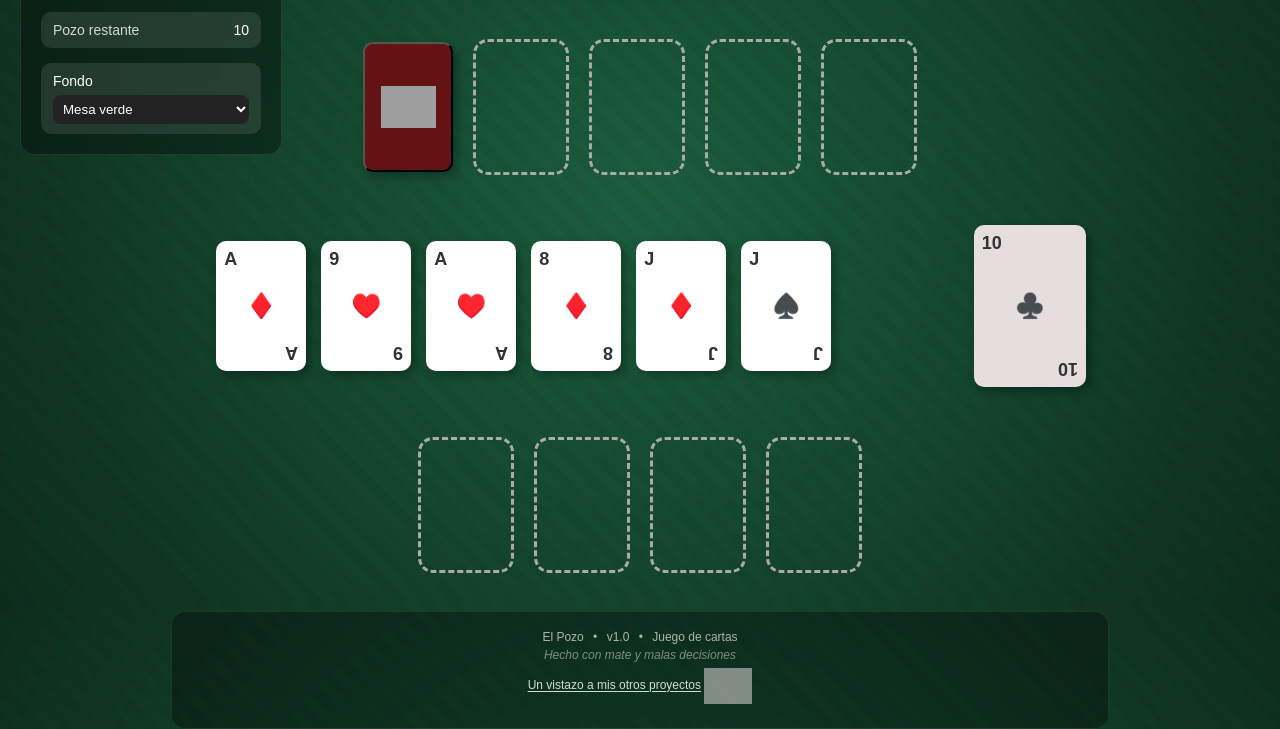
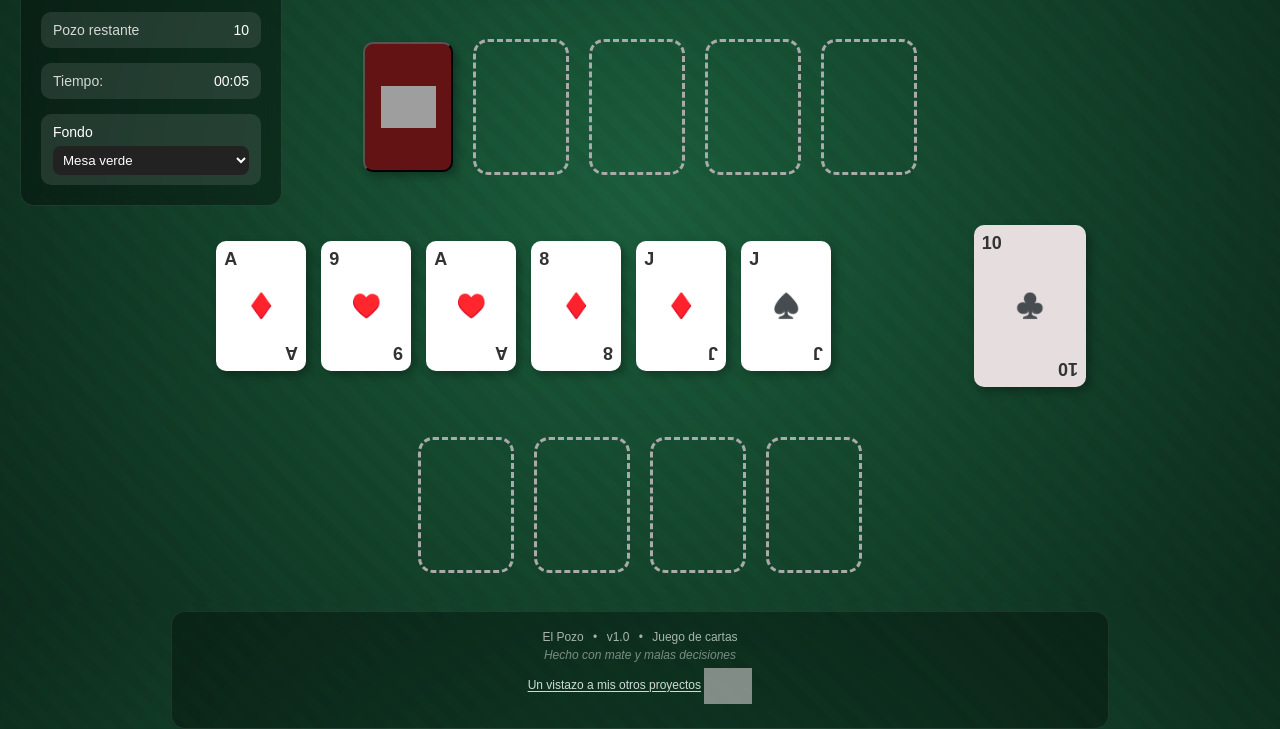
Before and after one commit to AgussN1T/pozo-game, a website with bundled scripts: page index.html in a window 1280 px wide. Shown: the part 198-927 px from the top of the page. Built offline with nearby package versions, Linux system fonts and the light colour scheme; grey boxes are pictures that could not be loaded.

Commit message:
agregado cronometro al hud y al modal de finalizacion de partida

```diff
--- a/index.html
+++ b/index.html
@@ -39,6 +39,10 @@
             <span class="label">Pozo restante</span>
             <span id="contador-pozoRestante">0</span>
         </div>
+        <div class="hud-item">
+            <span class="label">Tiempo:</span>
+            <span id="cronometro">00:00</span>
+        </div>
 
         <div class="hud-item hud-fondo">
             <label for="selector-fondo">Fondo</label>
@@ -61,6 +65,10 @@
                 <h2>🎉 ¡Ganaste la partida!</h2>
                 <p>Excelente jugada</p>
 
+                <div class="tiempo-final">
+                    Tiempo total: <span id="tiempo-modal">00:00</span>
+                </div>
+
                 <div class="acciones-modal">
                     <button id="btn-reiniciar" class="boton">Jugar otra vez</button>
                     <button id="btn-salir" class="boton">Salir</button>
@@ -72,7 +80,8 @@
         <div class="game-area">
 
             <section class="zona-juego zona-mesa">
-        <button id="btn-repartir" class="carta mazo"><strong><img src="assets\joker.png" alt="Joker" class="imagen-joker-mazo"></strong></button>
+                <button id="btn-repartir" class="carta mazo"><strong><img src="assets\joker.png" alt="Joker"
+                            class="imagen-joker-mazo"></strong></button>
                 <div id="mesa0" class="mesa"></div>
                 <div id="mesa1" class="mesa"></div>
                 <div id="mesa2" class="mesa"></div>
--- a/script.js
+++ b/script.js
@@ -283,12 +283,15 @@ const modalVictoria = document.getElementById('modal-victoria-fondo');
 const btnSalir = document.getElementById('btn-salir');
 
 function mostrarVictoria() {
+    clearInterval(intervalo);
+    const tiempoAlcanzado = document.getElementById("cronometro").innerText;
+    document.getElementById("tiempo-modal").innerText = tiempoAlcanzado;
     modalVictoria.classList.remove('oculto');
 }
 
-function ocultarVictoria() {
-    modalVictoria.classList.add('oculto');
-}
+// function ocultarVictoria() {
+//     modalVictoria.classList.add('oculto');
+// }
 
 // btnReiniciar.addEventListener('click', () => {
 //     ocultarVictoria();
@@ -359,7 +362,30 @@ function renderizarCarta(divCarta, carta) {
 
 }
 
+let segundos = 0;
+let intervalo;
+
+function iniciarCronometro() {
+    if (intervalo) clearInterval(intervalo);
+
+    intervalo = setInterval(() => {
+        segundos++;
+
+        let m = Math.floor(segundos / 60);
+        let s = segundos % 60;
+
+        let tiempoTexto =
+            (m < 10 ? "0" + m : m) + ":" +
+            (s < 10 ? "0" + s : s);
+
+        document.getElementById("cronometro").innerText = tiempoTexto;
+    }, 1000);
+}
+
+
 document.body.classList.add('fondo-mesa');
 
 mostrarPozo();
 mostrarCartas();
+
+iniciarCronometro();
```
Lines whose indentation alone changed are shown as unchanged.
